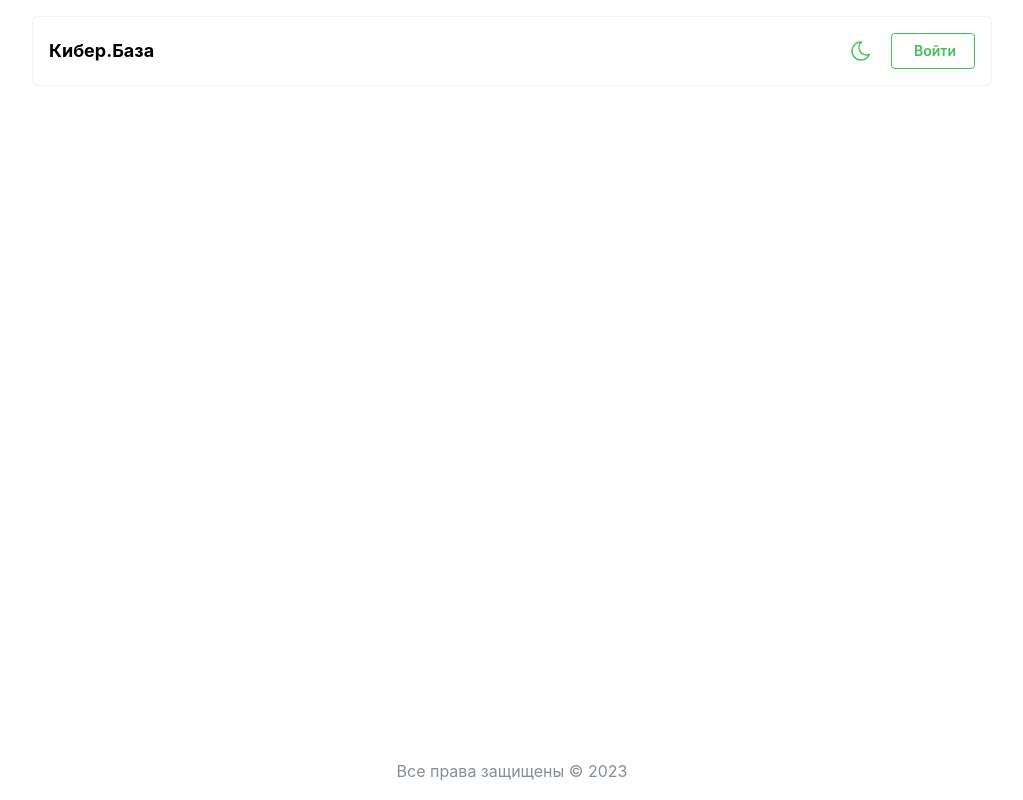
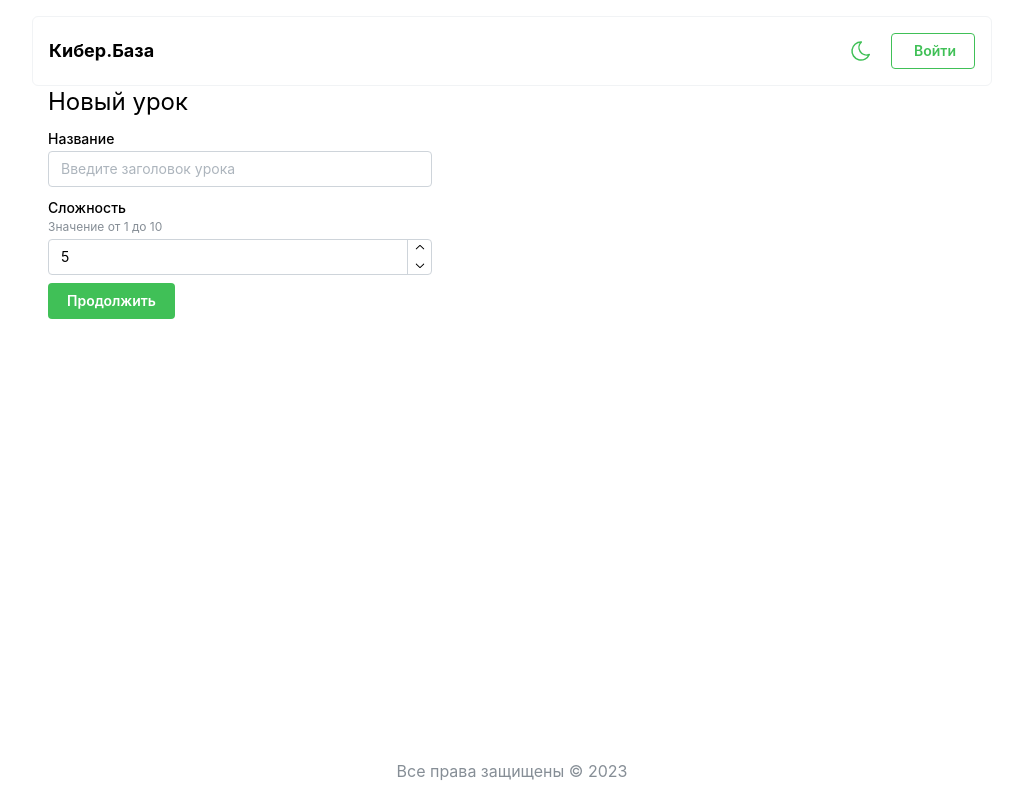
Before and after one commit to one-zero-eight/hackathon-cyberlight-front, a Next.js app: page /lessons/create in a window 1280 px wide. Shown: the whole page, without its empty margins (128-1151 px from the left). Built offline with nearby package versions, Linux system fonts and the light colour scheme; no server answers.

Commit message:
chore: add basic lesson creating

```diff
--- /dev/null
+++ b/pages/lessons/[lessonId]/edit.tsx
@@ -0,0 +1,177 @@
+import Layout from "@/components/Layout";
+import { Lesson } from "@/lib/lesson";
+import { Button, Container, NumberInput, TextInput } from "@mantine/core";
+import {
+  DefaultError,
+  useMutation,
+  useQuery,
+  useQueryClient,
+} from "@tanstack/react-query";
+import { useRouter } from "next/router";
+import { useEffect, useState } from "react";
+
+export default function Page() {
+  const router = useRouter();
+  const lessonId =
+    router.query.lessonId !== undefined
+      ? Number(router.query.lessonId)
+      : undefined;
+  const { data: lesson, isLoading } = useQuery<Lesson>({
+    queryKey: [`/lessons/${lessonId}`],
+    enabled: lessonId !== undefined,
+  });
+
+  const [title, setTitle] = useState("");
+  const [difficulty, setDifficulty] = useState(5);
+
+  const queryClient = useQueryClient();
+  const mutationLesson = useMutation<any, DefaultError, any>({});
+  const mutationNewTask = useMutation<any, DefaultError, any>({});
+  const mutationSetTasks = useMutation<any, DefaultError, any>({});
+
+  useEffect(() => {
+    if (lesson === undefined) {
+      return;
+    }
+
+    setTitle(lesson.title ?? "");
+    setDifficulty(lesson.difficulty);
+  }, [lesson]);
+
+  const handleSave = () => {
+    if (lesson === undefined) {
+      return;
+    }
+
+    mutationLesson.mutate({
+      url: `/lessons/${lesson.id}`,
+      method: "POST",
+      body: {
+        title: title,
+        content: "",
+        difficulty: difficulty,
+        alias: title.toLowerCase().replace(/\s/g, "-"),
+      },
+    });
+  };
+
+  const handleNewTask = () => {
+    if (lesson === undefined) {
+      return;
+    }
+
+    mutationNewTask.mutate(
+      {
+        url: `/lessons/tasks`,
+        method: "POST",
+        body: {
+          title: "",
+          alias: (Math.random() * 1e10).toString(16),
+          content: "",
+          type: "empty",
+        },
+      },
+      {
+        onSuccess: (data) => {
+          mutationSetTasks.mutate({
+            url: `/lessons/${lesson.id}/tasks`,
+            method: "PUT",
+            body: lesson.tasks.map((task) => task.id).concat(data.id),
+          });
+        },
+      },
+    );
+  };
+
+  return (
+    <Layout>
+      <Container className="flex flex-col gap-2">
+        <h1 className="text-2xl">Изменить урок</h1>
+        <TextInput
+          label="Название"
+          placeholder="Введите заголовок урока"
+          className="w-96"
+          value={title}
+          onChange={(event) => setTitle(event.currentTarget.value)}
+        />
+        <NumberInput
+          label="Сложность"
+          description="Значение от 1 до 10"
+          placeholder="5"
+          className="w-96"
+          value={difficulty}
+          onChange={(event) => setDifficulty(Number(event))}
+        />
+
+        <div className="flex flex-col gap-2">
+          <div className="text-xl">Шаги</div>
+          <div>
+            <Button onClick={() => handleNewTask()}>Добавить</Button>
+          </div>
+          {lesson?.tasks.map((task) => (
+            <div key={task.id} className="flex flex-col gap-2">
+              <TextInput
+                label="Название"
+                placeholder="Введите заголовок шага"
+                className="w-96"
+                value={task.title}
+                onChange={(event) =>
+                  mutationNewTask.mutate({
+                    url: `/lessons/${lesson.id}/tasks/${task.id}`,
+                    method: "POST",
+                    body: {
+                      title: event.currentTarget.value,
+                      alias: task.alias,
+                      content: task.content,
+                      type: task.type,
+                    },
+                  })
+                }
+              />
+              <TextInput
+                label="Содержание"
+                placeholder="Введите содержание шага"
+                className="w-96"
+                value={task.content}
+                onChange={(event) =>
+                  mutationNewTask.mutate({
+                    url: `/lessons/${lesson.id}/tasks/${task.id}`,
+                    method: "POST",
+                    body: {
+                      title: task.title,
+                      alias: task.alias,
+                      content: event.currentTarget.value,
+                      type: task.type,
+                    },
+                  })
+                }
+              />
+              <TextInput
+                label="Тип"
+                placeholder="Введите тип шага"
+                className="w-96"
+                value={task.type}
+                onChange={(event) =>
+                  mutationNewTask.mutate({
+                    url: `/lessons/${lesson.id}/tasks/${task.id}`,
+                    method: "POST",
+                    body: {
+                      title: task.title,
+                      alias: task.alias,
+                      content: task.content,
+                      type: event.currentTarget.value,
+                    },
+                  })
+                }
+              />
+            </div>
+          ))}
+        </div>
+
+        <div className="w-fit">
+          <Button onClick={handleSave}>Создать</Button>
+        </div>
+      </Container>
+    </Layout>
+  );
+}
--- /dev/null
+++ b/pages/lessons/create.tsx
@@ -0,0 +1,57 @@
+import Layout from "@/components/Layout";
+import { Button, Container, NumberInput, TextInput } from "@mantine/core";
+import { DefaultError, useMutation } from "@tanstack/react-query";
+import { useRouter } from "next/router";
+import { useState } from "react";
+
+export default function Page() {
+  const router = useRouter();
+  const [title, setTitle] = useState("");
+  const [difficulty, setDifficulty] = useState(5);
+
+  const mutation = useMutation<any, DefaultError, any>({
+    onSuccess: (data) => {
+      router.replace(`/lessons/${data.id}/edit`);
+    },
+  });
+
+  const handleSave = () => {
+    mutation.mutate({
+      url: "/lessons/",
+      method: "POST",
+      body: {
+        title: title,
+        content: "",
+        difficulty: difficulty,
+        alias: title.toLowerCase().replace(/\s/g, "-"),
+      },
+    });
+  };
+
+  return (
+    <Layout>
+      <Container className="flex flex-col gap-2">
+        <h1 className="text-2xl">Новый урок</h1>
+        <TextInput
+          label="Название"
+          placeholder="Введите заголовок урока"
+          className="w-96"
+          value={title}
+          onChange={(event) => setTitle(event.currentTarget.value)}
+        />
+        <NumberInput
+          label="Сложность"
+          description="Значение от 1 до 10"
+          placeholder="5"
+          className="w-96"
+          value={difficulty}
+          onChange={(event) => setDifficulty(Number(event))}
+        />
+
+        <div className="w-fit">
+          <Button onClick={handleSave}>Продолжить</Button>
+        </div>
+      </Container>
+    </Layout>
+  );
+}
```
